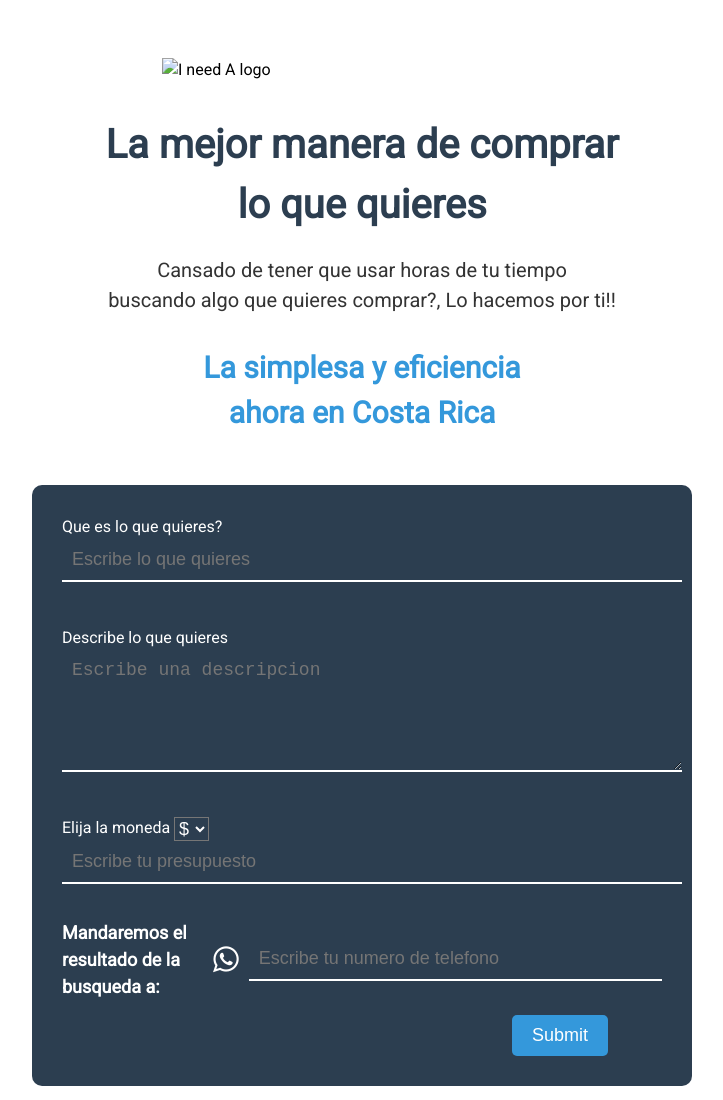
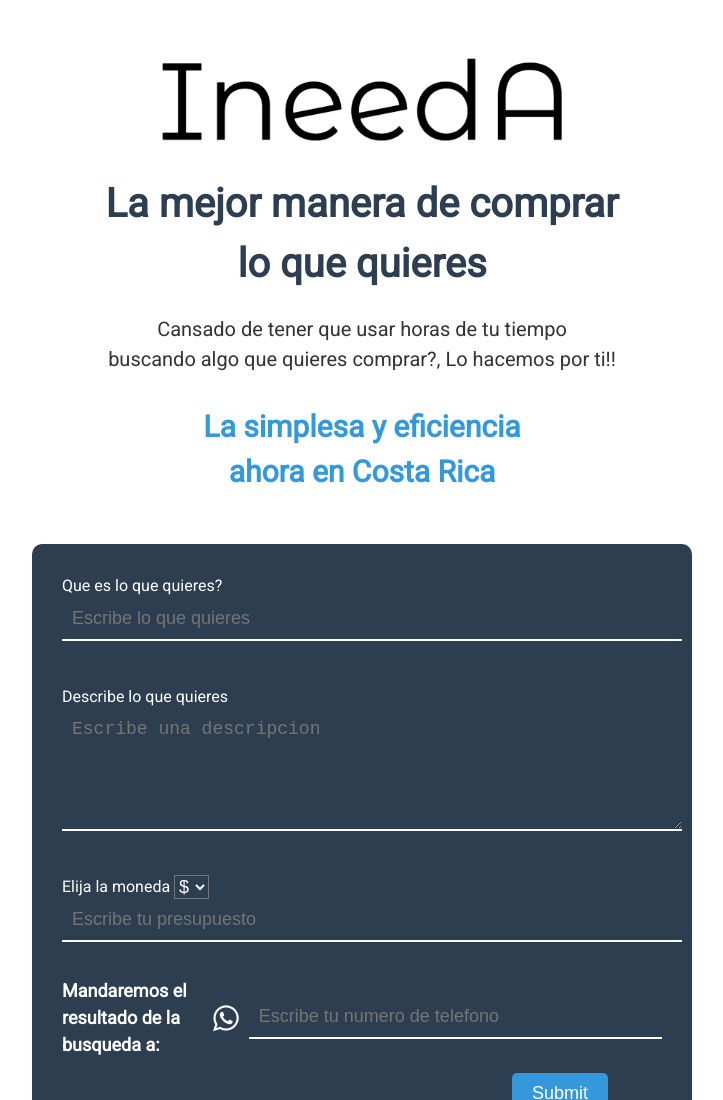
Before and after one commit to sshhurbaji/Home, a plain HTML site: page index.html in a window 1280 px wide. Shown: the top 1100 px of the page, without its empty margins (278-1001 px from the left). Drawn offline with Linux system fonts and the light colour scheme; a script that the page names is missing.

Commit message:
Update index.html

```diff
--- a/index.html
+++ b/index.html
@@ -26,7 +26,7 @@
 
         <nav class="top-shit">
 
-            <img src="images/ineeda project logo copy yes yes.png" alt="I need A logo">
+            <img src="ineeda project logo copy yes yes.png" alt="I need A logo">
 
         </nav>
 
```
